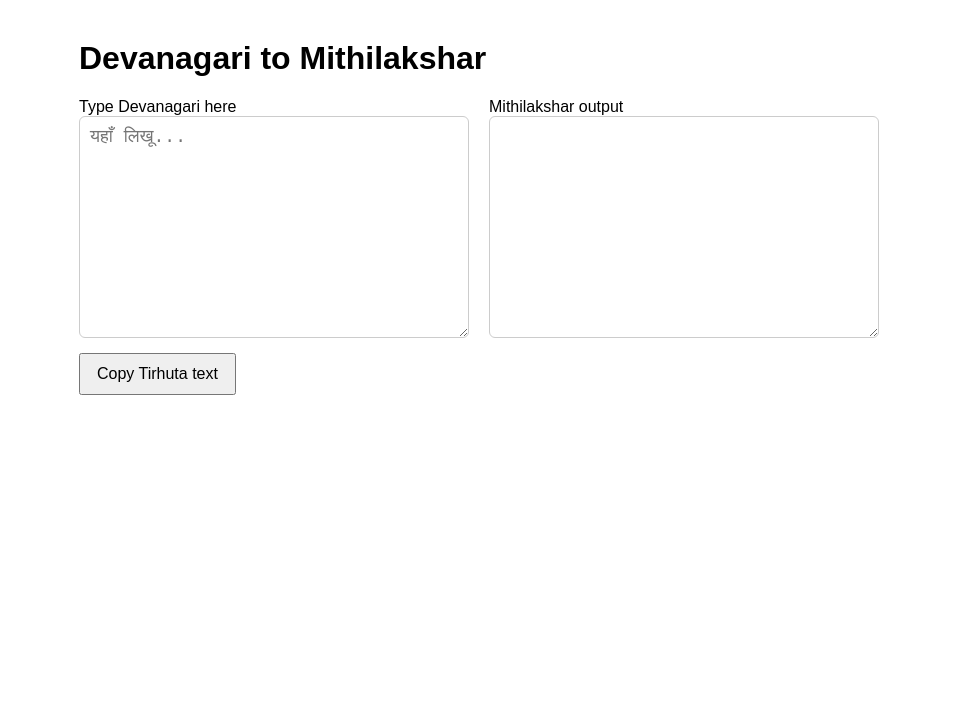
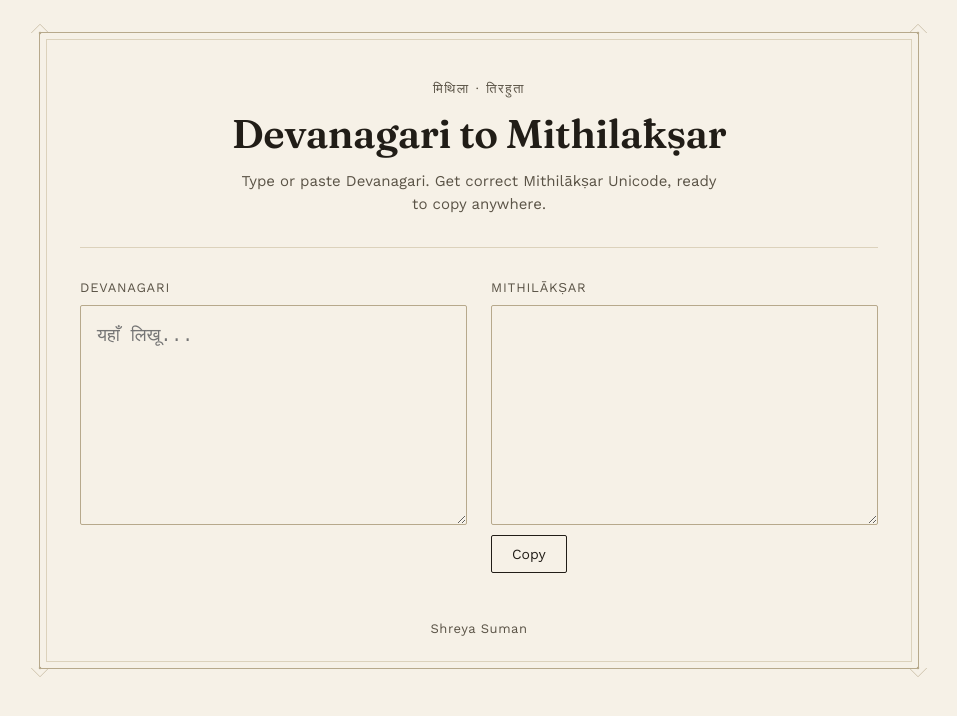
Before and after one commit to shrey3suman/tirhuta-lipi, a plain HTML site: page web-demo/index.html in a window 1280 px wide. Shown: the whole page, without its empty margins (161-1118 px from the left). Drawn offline with nearby package versions, Linux system fonts and the light colour scheme.

Commit message:
v0.2 - UI redesign

```diff
--- a/web-demo/index.html
+++ b/web-demo/index.html
@@ -2,27 +2,50 @@
 <html lang="en">
 <head>
   <meta charset="UTF-8">
-  <title>Mithilakshar Typing Tool</title>
+  <meta name="viewport" content="width=device-width, initial-scale=1.0">
+  <title>Mithilākṣar — Devanagari to Tirhuta</title>
+  <meta name="description" content="A typing tool that converts Devanagari text to Mithilākṣar (Tirhuta) Unicode instantly, for anyone who reads Devanagari and wants to write in Maithili's own script.">
+  <link rel="icon" type="image/svg+xml" href="favicon.svg">
+
   <link rel="preconnect" href="https://fonts.googleapis.com">
-  <link href="https://fonts.googleapis.com/css2?family=Noto+Sans+Tirhuta&display=swap" rel="stylesheet">
+  <link rel="preconnect" href="https://fonts.gstatic.com" crossorigin>
+  <link href="https://fonts.googleapis.com/css2?family=Fraunces:wght@500;600&family=Work+Sans:wght@400;500&family=Noto+Sans+Tirhuta&display=swap" rel="stylesheet">
+
   <link rel="stylesheet" href="style.css">
 </head>
 <body>
-  <h1>Devanagari to Mithilakshar</h1>
 
-  <div class="panels">
-    <div class="panel">
-      <label for="devanagari">Type Devanagari here</label>
-      <textarea id="devanagari" placeholder="यहाँ लिखू..."></textarea>
-    </div>
+  <div class="folio">
+    <svg class="corner corner-tl" viewBox="0 0 32 32"><path d="M2 16 L16 2 L30 16" /><circle cx="16" cy="16" r="2"/></svg>
+    <svg class="corner corner-tr" viewBox="0 0 32 32"><path d="M2 16 L16 2 L30 16" /><circle cx="16" cy="16" r="2"/></svg>
+    <svg class="corner corner-bl" viewBox="0 0 32 32"><path d="M2 16 L16 30 L30 16" /><circle cx="16" cy="16" r="2"/></svg>
+    <svg class="corner corner-br" viewBox="0 0 32 32"><path d="M2 16 L16 30 L30 16" /><circle cx="16" cy="16" r="2"/></svg>
 
-    <div class="panel">
-      <label for="tirhuta">Mithilakshar output</label>
-      <textarea id="tirhuta" class="tirhuta-font" readonly></textarea>
-    </div>
+    <header>
+      <p class="eyebrow">मिथिला · तिरहुता</p>
+      <h1>Devanagari to Mithilākṣar</h1>
+      <p class="subtitle">Type or paste Devanagari. Get correct Mithilākṣar Unicode, ready to copy anywhere.</p>
+    </header>
+
+    <div class="rule"></div>
+
+    <main class="panels">
+      <div class="panel">
+        <label for="devanagari">Devanagari</label>
+        <textarea id="devanagari" placeholder="यहाँ लिखू..." spellcheck="false"></textarea>
+      </div>
+
+      <div class="panel">
+        <label for="tirhuta">Mithilākṣar</label>
+        <textarea id="tirhuta" class="tirhuta-font" readonly></textarea>
+        <button id="copyBtn" type="button">
+          <span class="btn-label">Copy</span>
+        </button>
+      </div>
+    </main>
+
+    <footer>Shreya Suman</footer>
   </div>
-
-  <button id="copyBtn">Copy Tirhuta text</button>
 
   <script type="module" src="script.js"></script>
 </body>
--- a/web-demo/script.js
+++ b/web-demo/script.js
@@ -1,15 +1,20 @@
-import { transliterate } from "./index.js";
+import { transliterate } from './index.js';
 
 const devanagariBox = document.getElementById('devanagari');
 const tirhutaBox = document.getElementById('tirhuta');
 const copyBtn = document.getElementById('copyBtn');
+const btnLabel = copyBtn.querySelector('.btn-label');
 
 devanagariBox.addEventListener('input', () => {
   tirhutaBox.value = transliterate(devanagariBox.value);
 });
 
-copyBtn.addEventListener('click', () => {
-  navigator.clipboard.writeText(tirhutaBox.value);
-  copyBtn.textContent = 'Copied!';
-  setTimeout(() => (copyBtn.textContent = 'Copy Tirhuta text'), 1500);
+copyBtn.addEventListener('click', async () => {
+  await navigator.clipboard.writeText(tirhutaBox.value);
+  btnLabel.textContent = 'Copied';
+  copyBtn.classList.add('copied');
+  setTimeout(() => {
+    btnLabel.textContent = 'Copy';
+    copyBtn.classList.remove('copied');
+  }, 1400);
 });
--- a/web-demo/style.css
+++ b/web-demo/style.css
@@ -1,29 +1,121 @@
+:root {
+  --paper: #F6F1E7;
+  --ink: #211D17;
+  --ink-soft: #5A5346;
+  --terracotta: #A84B32;
+  --leaf: #3E5940;
+  --rule: #DCD2BC;
+  --rule-strong: #B7A98C;
+}
+
+* { box-sizing: border-box; }
+
 body {
-  font-family: sans-serif;
-  max-width: 800px;
-  margin: 40px auto;
-  padding: 0 20px;
+  margin: 0;
+  background: var(--paper);
+  color: var(--ink);
+  font-family: 'Work Sans', sans-serif;
+  display: flex;
+  justify-content: center;
+  padding: 32px 16px;
+}
+
+.folio {
+  position: relative;
+  width: 100%;
+  max-width: 880px;
+  border: 1px solid var(--rule-strong);
+  padding: 48px 40px 32px;
+}
+
+.folio::before {
+  content: '';
+  position: absolute;
+  inset: 6px;
+  border: 1px solid var(--rule);
+  pointer-events: none;
+}
+
+.corner {
+  position: absolute;
+  width: 20px;
+  height: 20px;
+  fill: none;
+  stroke: var(--rule-strong);
+  stroke-width: 1;
+}
+.corner circle { fill: var(--rule-strong); stroke: none; }
+.corner-tl { top: -10px; left: -10px; }
+.corner-tr { top: -10px; right: -10px; transform: scaleX(-1); }
+.corner-bl { bottom: -10px; left: -10px; }
+.corner-br { bottom: -10px; right: -10px; transform: scaleX(-1); }
+
+header { text-align: center; }
+
+.eyebrow {
+  margin: 0 0 12px;
+  font-size: 13px;
+  letter-spacing: 0.12em;
+  color: var(--ink-soft);
+}
+
+h1 {
+  margin: 0 0 12px;
+  font-family: 'Fraunces', serif;
+  font-weight: 600;
+  font-size: clamp(28px, 4vw, 40px);
+  letter-spacing: -0.01em;
+}
+
+.subtitle {
+  margin: 0 auto;
+  max-width: 480px;
+  color: var(--ink-soft);
+  font-size: 15px;
+  line-height: 1.5;
+}
+
+.rule {
+  height: 1px;
+  background: var(--rule);
+  margin: 32px 0;
 }
 
 .panels {
-  display: flex;
-  gap: 20px;
-  flex-wrap: wrap;
+  display: grid;
+  grid-template-columns: 1fr 1fr;
+  gap: 24px;
 }
 
 .panel {
-  flex: 1;
-  min-width: 280px;
   display: flex;
   flex-direction: column;
+  gap: 10px;
+}
+
+label {
+  font-size: 13px;
+  letter-spacing: 0.06em;
+  color: var(--ink-soft);
+  text-transform: uppercase;
 }
 
 textarea {
-  height: 200px;
+  height: 220px;
+  resize: vertical;
+  padding: 16px;
   font-size: 18px;
-  padding: 10px;
-  border: 1px solid #ccc;
-  border-radius: 6px;
+  line-height: 1.6;
+  color: var(--ink);
+  background: transparent;
+  border: 1px solid var(--rule-strong);
+  border-radius: 2px;
+  outline: none;
+  transition: border-color 150ms ease;
+}
+
+textarea:focus {
+  border-color: var(--terracotta);
 }
 
 .tirhuta-font {
@@ -31,8 +123,42 @@ textarea {
 }
 
 button {
-  margin-top: 15px;
-  padding: 10px 16px;
-  font-size: 16px;
+  align-self: flex-start;
+  padding: 10px 20px;
+  font-size: 14px;
+  font-family: 'Work Sans', sans-serif;
+  color: var(--ink);
+  background: transparent;
+  border: 1px solid var(--ink);
+  border-radius: 2px;
   cursor: pointer;
+  transition: background 150ms ease, color 150ms ease;
 }
+
+button:hover {
+  background: var(--ink);
+  color: var(--paper);
+}
+
+button:focus-visible {
+  outline: 2px solid var(--terracotta);
+  outline-offset: 2px;
+}
+
+button.copied {
+  border-color: var(--leaf);
+  color: var(--leaf);
+}
+
+footer {
+  margin-top: 48px;
+  text-align: center;
+  font-size: 13px;
+  color: var(--ink-soft);
+  letter-spacing: 0.04em;
+}
+
+@media (max-width: 720px) {
+  .folio { padding: 36px 20px 24px; }
+  .panels { grid-template-columns: 1fr; }
+}
```
